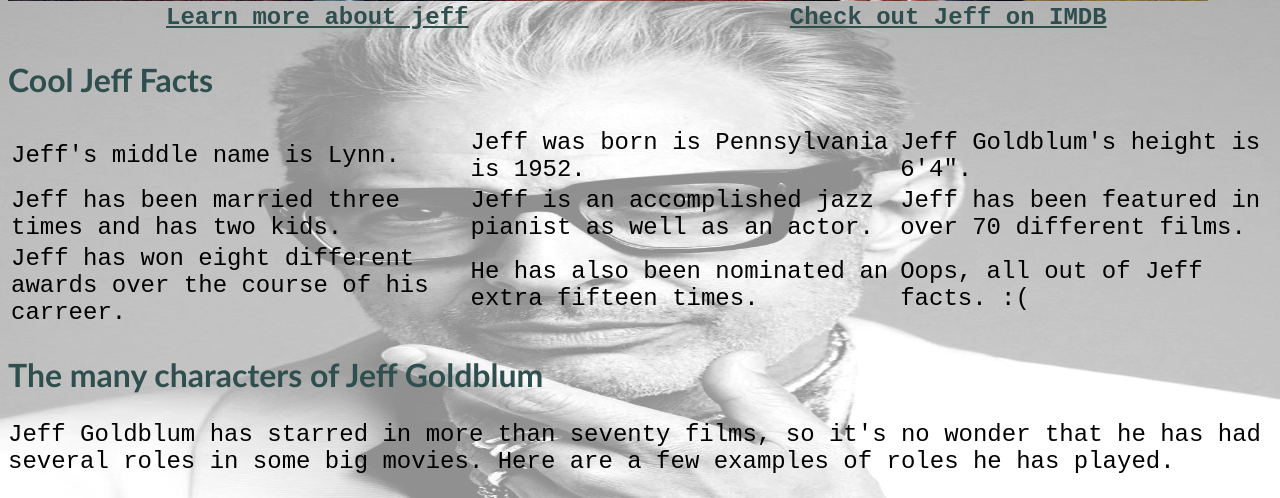
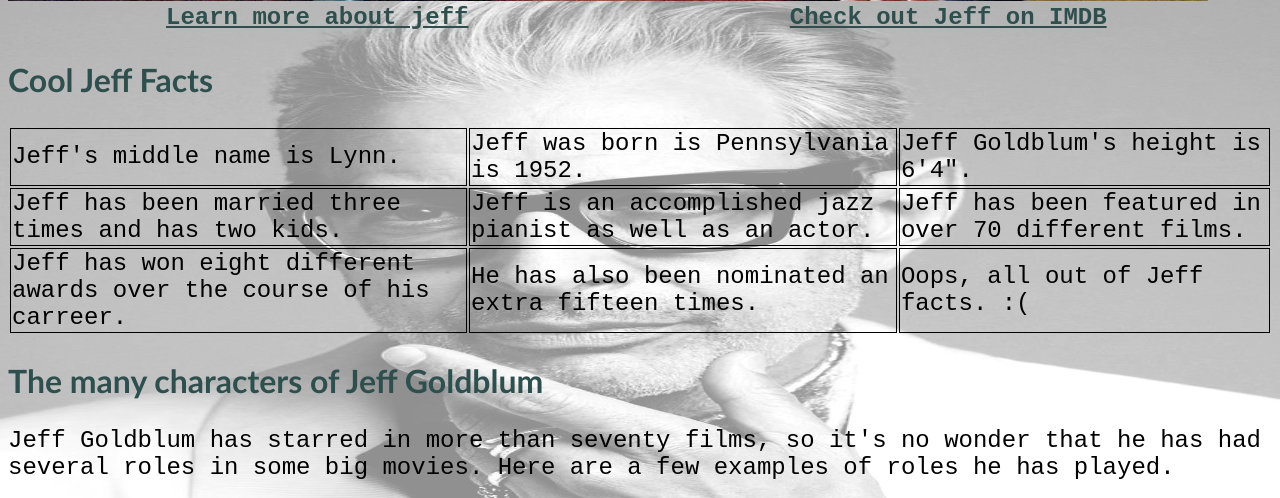
Before and after one commit to CS-1030-Hadzik/myfirstwebsite-kdnmcntr, a plain HTML site: page index.html in a window 1280 px wide. Shown: the part 852-1350 px from the top of the page. Drawn offline with Linux system fonts and the light colour scheme.

Commit message:
Completed Website (3)
Changed the table to be a little more readable

```diff
--- a/index.html
+++ b/index.html
@@ -29,6 +29,10 @@
                 background-size: 100%;
             }
 
+            td {
+                border:1px solid black;
+            }
+
 
         </style>
     </head>
@@ -56,7 +60,8 @@
 
         <table style="width: 100%">
             <tr>
-                <td><p>Jeff's middle name is Lynn.</p></td>
+                <td><p>Jeff's middle name is Lynn.
+                </p></td>
                 <td><p>Jeff was born is Pennsylvania is 1952.</p></td>
                 <td><p>Jeff Goldblum's height is 6'4".</p></td>
             </tr>
```
